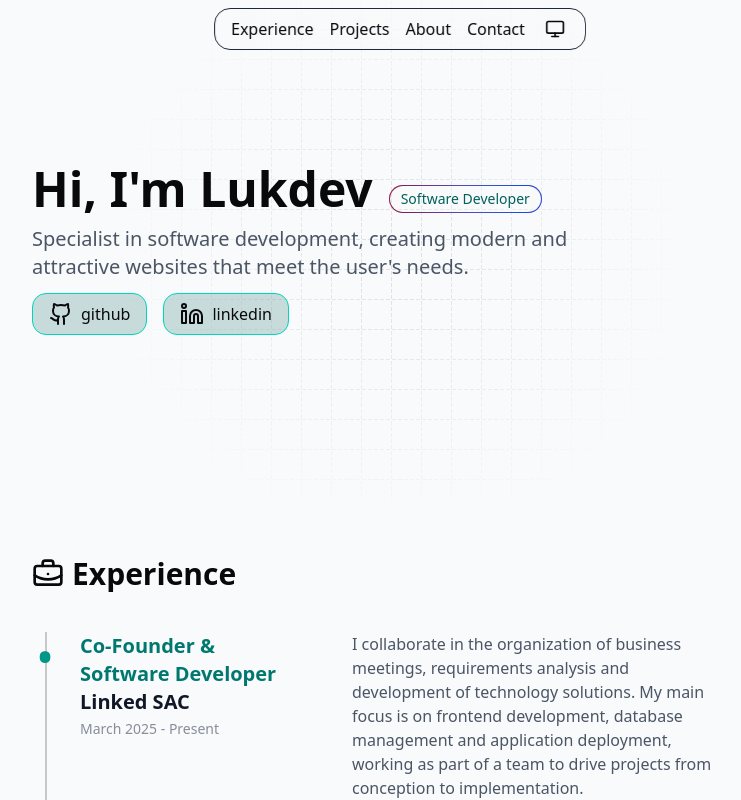
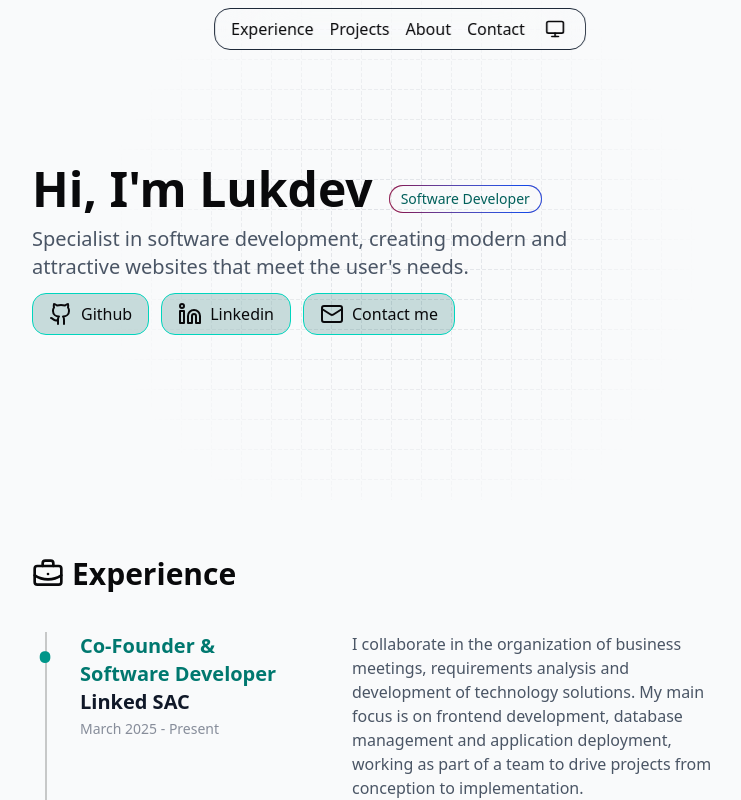
Before and after one commit to luis-keny/portfolio, a Next.js app: page / in a window 1280 px wide. Shown: the top 800 px of the page, without its empty margins (240-981 px from the left). Built offline with nearby package versions, Linux system fonts and the light colour scheme.

Commit message:
chore: Adding contact button and hiding the github button when in movile in hero section

```diff
--- a/src/sections/Hero.tsx
+++ b/src/sections/Hero.tsx
@@ -1,21 +1,29 @@
 "use client";
 
 import { cn } from "@/lib/utils";
-import { Github, Linkedin } from "lucide-react";
+import { Github, Linkedin, Mail } from "lucide-react";
 import { GridPattern } from "@/components/magicui/grid-pattern";
 import Link from "next/link";
 import { BorderBeam } from "@/components/magicui/border-beam";
 
 const SOCIALS_MEDIA = [
   {
-    name: "github",
+    name: "Github",
     href: "https://github.com/luis-keny",
     icon: <Github/>,
+    target: "_blank",
+    movilHidden: true,
   },
   {
-    name: "linkedin",
+    name: "Linkedin",
     href: "https://www.linkedin.com/in/luis-keny-lucero-balvin-403a8520a/",
     icon: <Linkedin/>,
+    target: "_blank",
+  },
+  {
+    name: "Contact me",
+    href: "mailto:luis.lucero03@outlook.com",
+    icon: <Mail/>,
   },
 ];
 
@@ -51,14 +59,15 @@ export default function Hero() {
           </span>
         </div>
         <p className="text-gray-600 dark:text-gray-400 text-xl">{"Specialist in software development, creating modern and attractive websites that meet the user's needs."}</p>
-        <div className="flex gap-4">
+        <div className="flex gap-x-3 gap-y-2 flex-wrap">
           {
-            SOCIALS_MEDIA.map(({name, icon, href})=>(
+            SOCIALS_MEDIA.map(({name, icon, href, target, movilHidden})=>(
             <Link
               key={`${name}-social-media`}
               href={href}
-              target="_blank"
-              className="flex gap-2 items-center bg-teal-800/20 border border-teal-400 w-fit px-4 py-2 rounded-xl hover:bg-teal-800/30 dark:hover:bg-teal-700/30 transition-all"
+              target={target}
+              className={`flex gap-2 items-center bg-teal-800/20 border border-teal-400 w-fit px-4 py-2
+                rounded-xl hover:bg-teal-800/30 dark:hover:bg-teal-700/30 transition-all ${movilHidden && "hidden sm:flex"}`}
             >
               {icon}
               <span>{name}</span>
```
